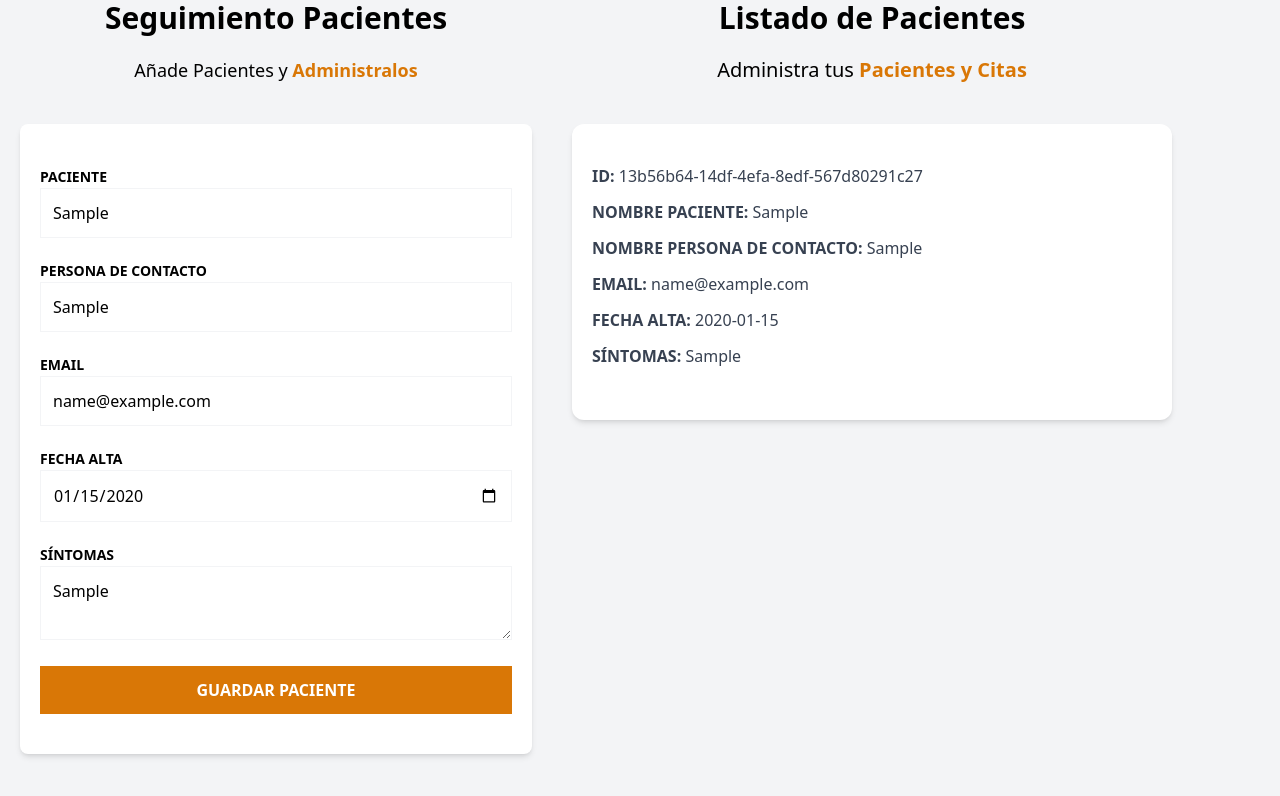
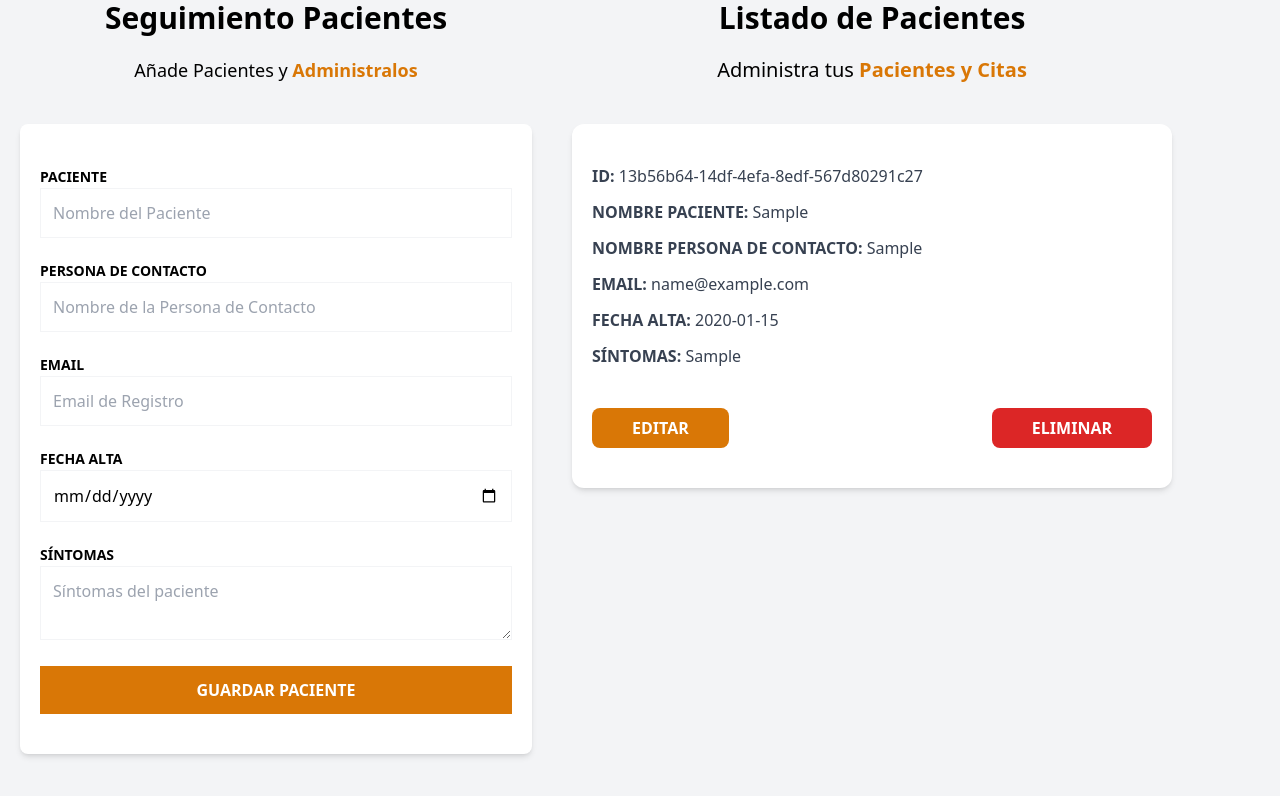
Before and after one commit to JohnnyBC2022/pacientes-zustand, a React (Vite) app: page / in a window 1280 px wide. Both pictures are taken after typing "Sample", "Sample", "name@example.com", "2020-01-15", "Sample" into the empty fields and a click on the input "Guardar Paciente". Shown: the part 176-972 px from the top of the page. Built offline with nearby package versions, Linux system fonts and the light colour scheme.

Commit message:
feat: buttons editar and eliminar added to patient details. reset function added to PatientForm

```diff
--- a/src/components/PatientDetails.tsx
+++ b/src/components/PatientDetails.tsx
@@ -14,6 +14,22 @@
       <PatientDetailItem label="Email" data={patient.email} />
       <PatientDetailItem label="Fecha Alta" data={patient.date.toString()} />
       <PatientDetailItem label="Síntomas" data={patient.symptoms} />
+
+      <div className="flex justify-between mt-10">
+        <button
+            type="button"
+            className="py-2 px-10 bg bg-amber-600 hover:bg-amber-700 text-white font-bold uppercase rounded-lg"
+        >
+            Editar
+        </button>
+
+        <button
+            type="button"
+            className="py-2 px-10 bg bg-red-600 hover:bg-red-700 text-white font-bold uppercase rounded-lg"
+        >
+            Eliminar
+        </button>
+      </div>
     </div>
   );
 }
--- a/src/components/PatientForm.tsx
+++ b/src/components/PatientForm.tsx
@@ -10,11 +10,12 @@
   const {
     register,
     handleSubmit,
-    formState: { errors },
+    formState: { errors }, reset,
   } = useForm<DraftPatient>();
 
   const registerPatient = (data: DraftPatient) => {
     addPatient(data)
+    reset()
   };
 
   return (
```
